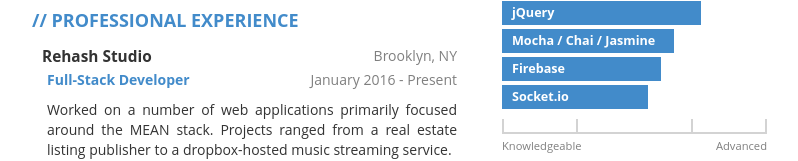
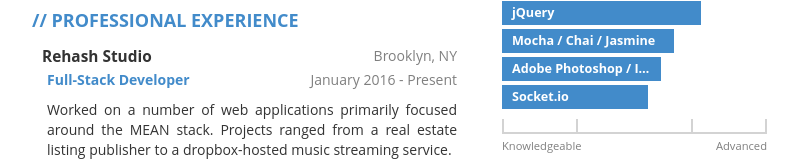
Before and after one commit to lmartins91/lmartins91.github.io, a plain HTML site: page index.html in a window 1280 px wide. Shown: the part 600-761 px from the top of the page, without its empty margins (233-1031 px from the left). Drawn offline with nearby package versions, Linux system fonts and the light colour scheme.

Commit message:
Updated skills

```diff
--- a/index.html
+++ b/index.html
@@ -132,7 +132,7 @@
             <div class='skill' style='width:77.5%' data-percent='0.775'>Mapbox GL JS</div>
             <div class='skill' style='width:75%' data-percent='0.75'>jQuery</div>
             <div class='skill' style='width:65%' data-percent='0.65'>Mocha / Chai / Jasmine</div>
-            <div class='skill' style='width:60%' data-percent='0.60'>Firebase</div>
+            <div class='skill' style='width:60%' data-percent='0.60'>Adobe Photoshop / Illustrator</div>
             <div class='skill' style='width:55%' data-percent='0.55'>Socket.io</div>
           </div>
           <div class='legend'>
```
